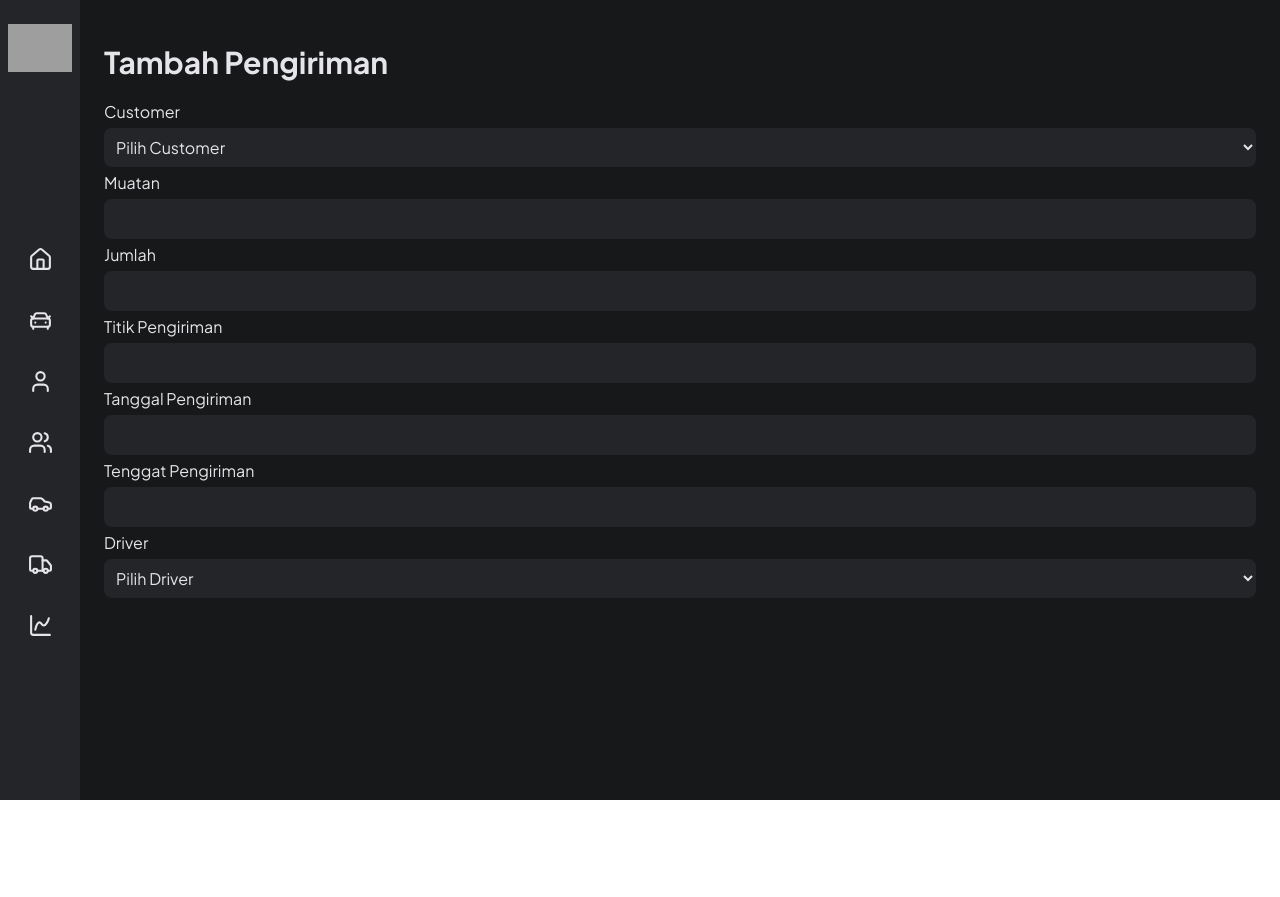
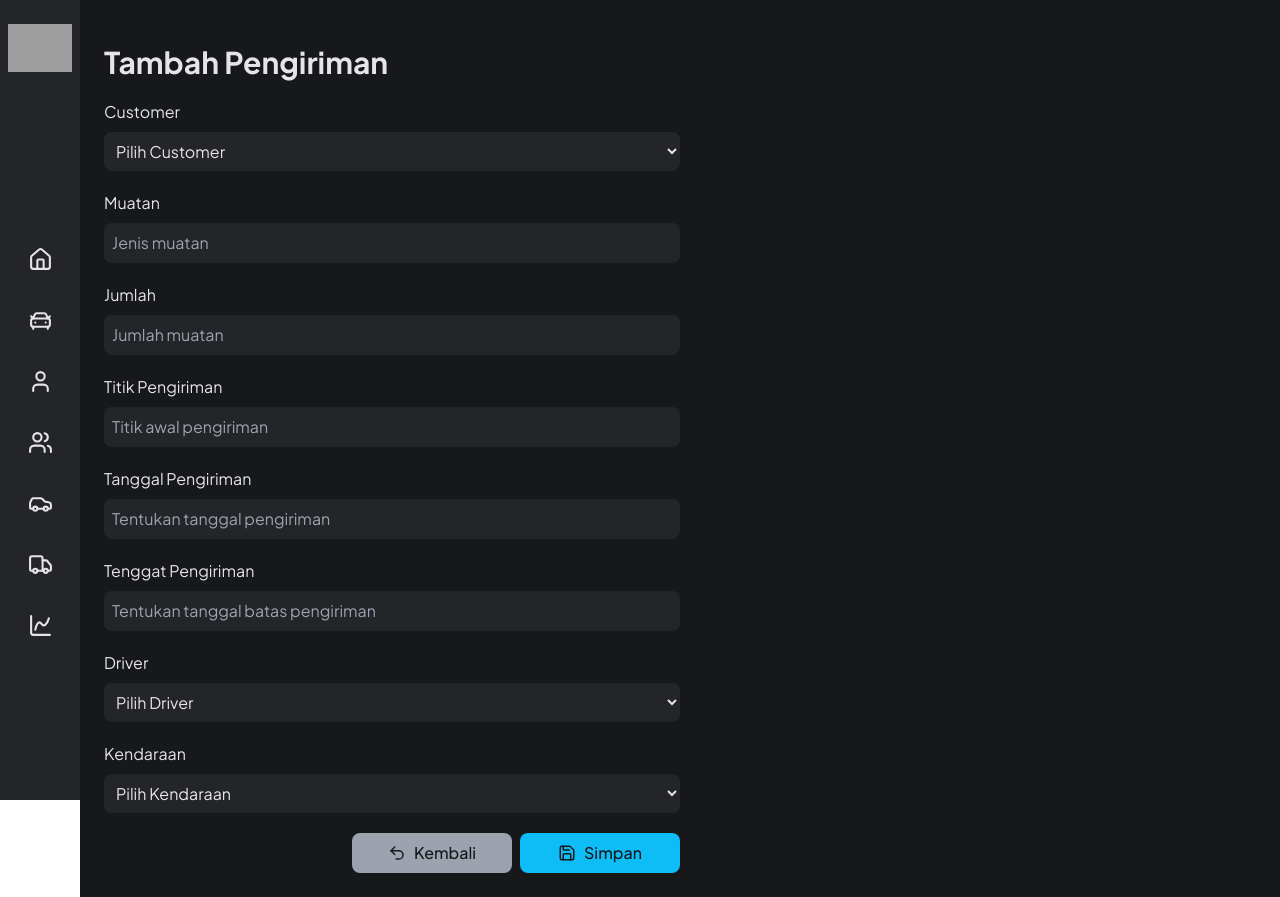
Before and after one commit to Muhless/ady-trans-jaya-react, a React (Vite) app: page /delivery/add in a window 1280 px wide. Before the commit the page ends 800 px from the top, so only its background shows below. Built offline with nearby package versions, Linux system fonts and the light colour scheme; grey boxes are pictures that could not be loaded.

Commit message:
update add delivery pages and update button to more reusable

```diff
--- /dev/null
+++ b/src/components/Atom/Button.tsx
@@ -0,0 +1,42 @@
+import { Edit, Plus, Save, Trash2, Undo2 } from "lucide-react";
+import React from "react";
+
+type ButtonComponentProps = {
+  label?: string;
+  onClick?: () => void;
+  variant?: "default" | "add" | "edit" | "delete" | "save" |"back";
+  icon?: React.ReactNode;
+};
+
+const ButtonComponent: React.FC<ButtonComponentProps> = ({
+  label,
+  onClick,
+  variant = "default",
+}) => {
+  const baseStyle =
+    "w-40 py-2 rounded-lg text-primary font-medium focus:outline-none flex justify-center items-center gap-2";
+  const variants = {
+    default: "bg-gray-400 hover:bg-gray-500",
+    add: "bg-biru hover:bg-blue-500",
+    edit: "bg-kuning hover:bg-yellow-500",
+    delete: "bg-merah hover:bg-red-500",
+    save: "bg-biru hover:bg-blue-500",
+    back: "bg-gray-400 hover:bg-gray-500",
+  };
+
+  const icons = {
+    add: <Plus size={18} />,
+    edit: <Edit size={18} />,
+    delete: <Trash2 size={18} />,
+    save: <Save size={18} />,
+    back: <Undo2 size={18} />,
+  };
+  return (
+    <button className={`${baseStyle} ${variants[variant]}`} onClick={onClick}>
+      {icons[variant] && <span>{icons[variant]}</span>}
+      {label}
+    </button>
+  );
+};
+
+export default ButtonComponent;
--- a/src/components/Molecule/Form.tsx
+++ b/src/components/Molecule/Form.tsx
@@ -1,9 +1,12 @@
 import React from "react";
+import ButtonDelete from "../Atom/ButtonDelete";
+import ButtonComponent from "../Atom/Button";
+import { MapPin, Save } from "lucide-react";
 
 type Field = {
   label: string;
   type?: "text" | "password" | "email" | "number";
-  placeholder: string;
+  placeholder?: string;
   options?: { value: string; label: string }[];
   // onChange?: (value: string) => void;
 };
@@ -14,9 +17,9 @@ type FormProps = {
 
 const Form: React.FC<FormProps> = ({ fields }) => {
   return (
-    <form onSubmit={undefined} className="flex flex-col w-full space-y-1 mb-5">
+    <form onSubmit={undefined} className="flex flex-col w-1/2 space-y-5">
       {fields.map((field, index) => (
-        <div key={index} className="flex flex-col space-y-1">
+        <div key={index} className="flex flex-col space-y-2">
           <label>{field.label}</label>
           {field.options ? (
             <select
@@ -42,6 +45,10 @@ const Form: React.FC<FormProps> = ({ fields }) => {
           )}
         </div>
       ))}
+      <div className="flex flex-row justify-end gap-2">
+        <ButtonComponent variant="back" label="Kembali" />
+        <ButtonComponent variant="save" label="Simpan" />
+      </div>
     </form>
   );
 };
--- a/src/pages/Map.tsx
+++ b/src/pages/Map.tsx
@@ -212,7 +212,7 @@ const MapPages: React.FC = () => {
               </li>
             ))}
           </ul>
-          <ResetButtonComponent clearMap={clearMap} />
+          {/* <ResetButtonComponent clearMap={clearMap} /> */}
         </div>
       </div>
     </>
--- a/src/pages/delivery/AddDelivery.tsx
+++ b/src/pages/delivery/AddDelivery.tsx
@@ -8,29 +8,47 @@ function AddDeliveryPages() {
   return (
     <>
       <Title title={"Tambah Pengiriman"} />
-      <div>
+      <div className="">
         <Form
           fields={[
             {
               label: "Customer",
-              placeholder:'Pilih customer',
               options: [
                 { value: "jakarta", label: "Jakarta" },
                 { value: "bandung", label: "Bandung" },
                 { value: "surabaya", label: "Surabaya" },
               ],
             },
-            { label: "Muatan", type: "number" },
-            { label: "Jumlah", type: "number" },
-            { label: "Titik Pengiriman", type: "text" },
-            { label: "Tanggal Pengiriman" },
-            { label: "Tenggat Pengiriman" },
+            { label: "Muatan", type: "number", placeholder: "Jenis muatan" },
+            { label: "Jumlah", type: "number", placeholder: "Jumlah muatan" },
+            {
+              label: "Titik Pengiriman",
+              type: "text",
+              placeholder: "Titik awal pengiriman",
+              // TODO Add button to set delivery point!!
+            },
+            {
+              label: "Tanggal Pengiriman",
+              placeholder: "Tentukan tanggal pengiriman",
+            },
+            {
+              label: "Tenggat Pengiriman",
+              placeholder: "Tentukan tanggal batas pengiriman",
+            },
             {
               label: "Driver",
               options: [
                 { value: "ady", label: "ady" },
                 { value: "cihuy", label: "cihuy" },
                 { value: "jaya", label: "jaya" },
+              ],
+            },
+            {
+              label: "Kendaraan",
+              options: [
+                { value: "Toyota Avanza", label: "Toyota Avanza" },
+                { value: "Mitsubishi Fuso", label: "Mitsubishi Fuso" },
+                { value: "Toyota Pickup", label: "Toyota Pickup" },
               ],
             },
           ]}
--- a/src/pages/driver/Index.tsx
+++ b/src/pages/driver/Index.tsx
@@ -5,7 +5,7 @@ import SearchInput from "../../components/Atom/Search";
 import Modal from "../../components/Molecule/Modal";
 import Title from "../../components/Atom/Title";
 import AddButton from "../../components/Atom/ButtonAdd";
-import { Pagination } from "@mui/material";
+import ReactPaginate from "react-paginate";
 
 const modalInput = [
   { name: "name", label: "Nama", type: "text" },
@@ -26,8 +26,8 @@ function DriverPages() {
   const drivers = Array.from({ length: 20 }, (_, i) => i + 1);
   const pageCount = Math.ceil(drivers.length / driversPerPage);
 
-  const handlePageChange = (event: React.ChangeEvent<unknown>, value: number) => {
-    setCurrentPage(value);
+  const handlePageChange = (selected) => {
+    setCurrentPage(selected);
   };
 
   const offset = currentPage * driversPerPage;
@@ -51,11 +51,20 @@ function DriverPages() {
         ))}
       </div>
       <div className="flex justify-center mt-5 text-text">
-        <Pagination
-          count={pageCount}
-          page={currentPage}
-          onChange={handlePageChange}
-          color="primary"
+        <ReactPaginate
+        previousLabel={"Kembali"}
+        nextLabel={"Berikutnya"}
+        breakLabel={"..."}
+        pageCount={pageCount}
+        marginPagesDisplayed={2}
+        pageRangeDisplayed={3}
+        onPageChange={handlePageChange}
+        containerClassName={"pagination flex gap-2"}
+        activeClassName="text-blue-500 font-bold"
+        pageClassName="border px-3 py-1 rounded-lg cursor-pointer text-center"
+        previousClassName="border px-3 py-1 rounded-lg cursor-pointer"
+        nextClassName="border px-3 py-1 rounded-lg cursor-pointer"
+        breakClassName="border px-3 py-1 rounded-lg cursor-pointer"
         />
       </div>
       <Modal
```
